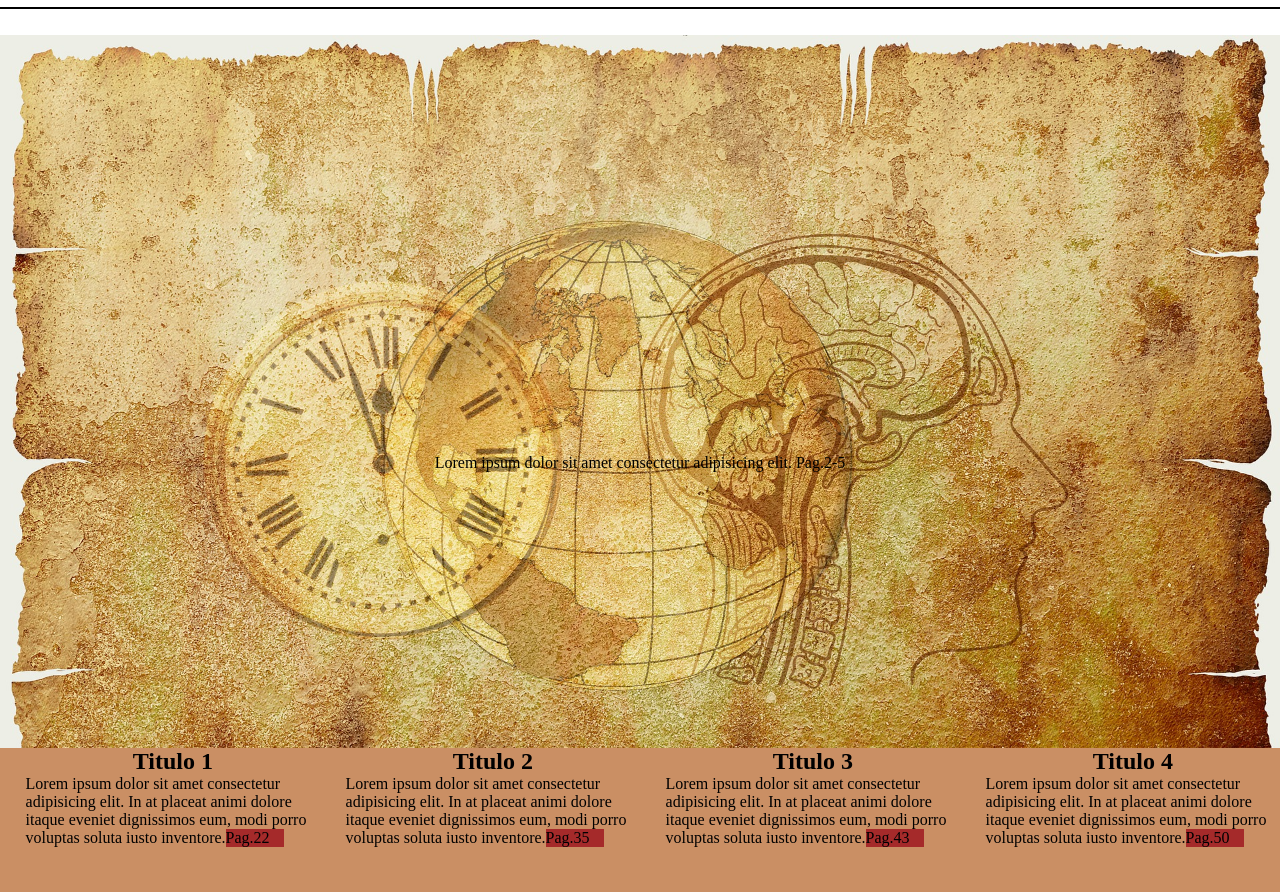
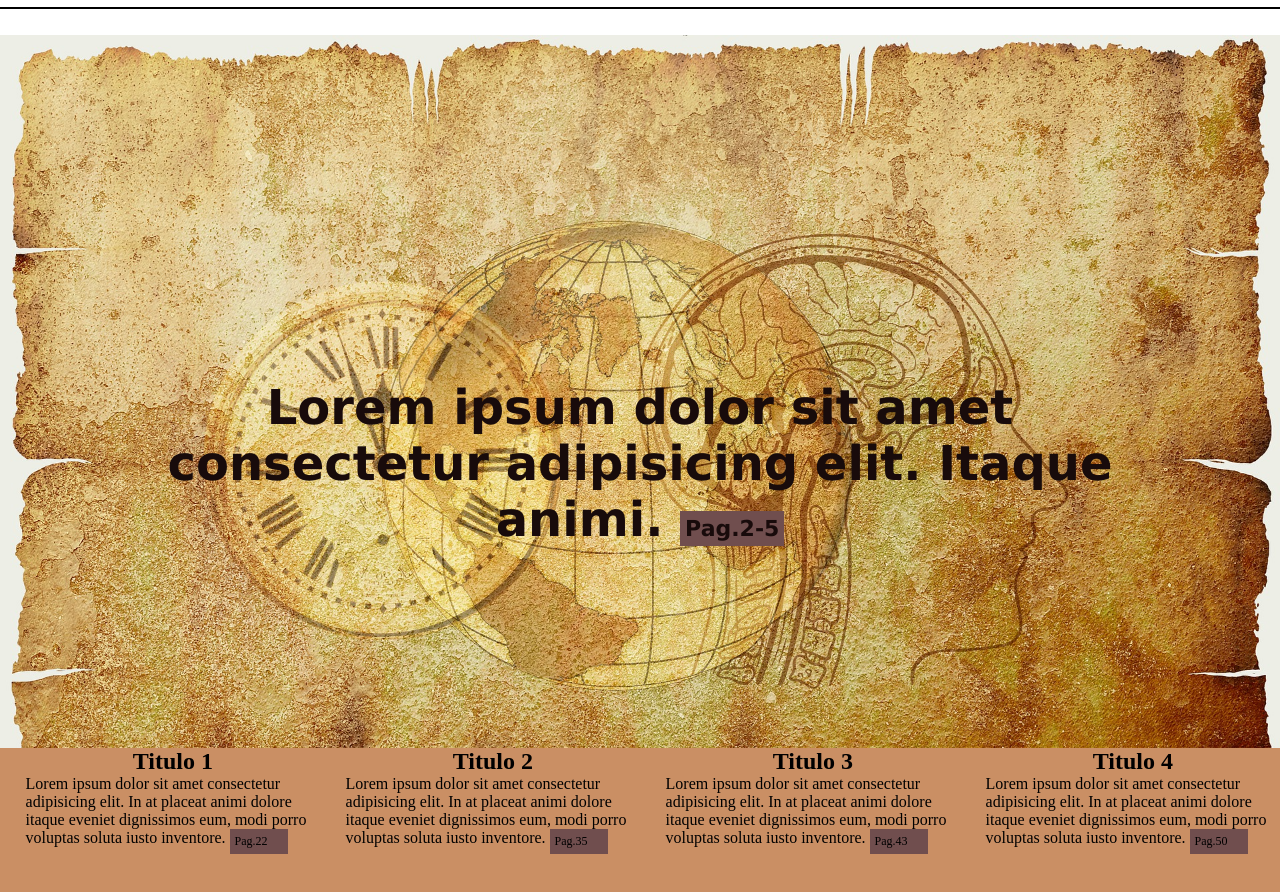
Before and after one commit to Heidy13Cruz/El_Periodico, a plain HTML site: page index.html in a window 1280 px wide. Shown: the part 105-997 px from the top of the page. Drawn offline with Linux system fonts and the light colour scheme; a web font is replaced by a local one.

Commit message:
css terminado

```diff
--- a/Assets/sass/estilo.scss
+++ b/Assets/sass/estilo.scss
@@ -41,6 +41,19 @@
             left: 50%;
             transform: translate(-50%, -50%);
             z-index: 2;
+            width: 80%;
+            font-family: Verdana, Geneva, Tahoma, sans-serif;
+            font-size: 3rem;
+            color:rgb(24, 11, 11);
+            font-weight: bold;
+            text-align: center;
+
+
+            & span{
+                background-color: rgb(112, 78, 78);
+                font-size: 22px;
+                padding: 5px;
+            }
         }
 
         img{
@@ -60,16 +73,21 @@
 }
 
 .noticias{
-    width: 96%;
     height: 9rem;
     margin-left: 2%;
     position: relative;
     z-index: 1;
+    text-align: left;
+
+
 
     & span{
         position: absolute;
-        width: 20%;
-        background-color: brown;
+        width: 3rem;
+        padding: 5px;
+        margin-left: 4px;
+        background-color: rgb(112, 78, 78);
+        font-size: 12px;
     }
 
 
--- a/index.html
+++ b/index.html
@@ -21,7 +21,7 @@
     <main class="main">
         <section class="main__section">
             <img src="./Assets/Img/images.jpg">
-            <p class="main__section__p">Lorem ipsum dolor sit amet consectetur adipisicing elit.
+            <p class="main__section__p">Lorem ipsum dolor sit amet consectetur adipisicing elit. Itaque animi.
                 <span>Pag.2-5</span>
             </p>
             <article class="main__section__noticias">
```
Also changed, not shown: Assets/css/estilo.css, 1 other file.
